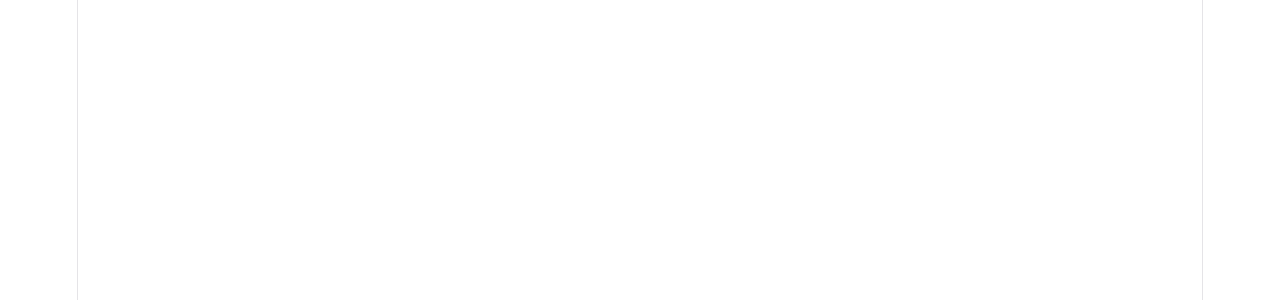
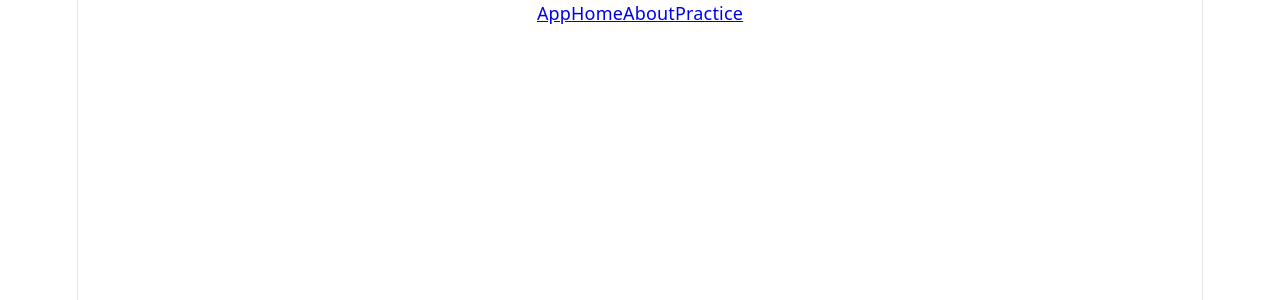
Before and after one commit to rr-emai/Git-Demo, a React (Vite) app: page / in a window 1280 px wide. Before the commit this address had no page. Shown: the top 300 px of the page. Built offline with nearby package versions, Linux system fonts and the light colour scheme.

Commit message:
added-practice-page

```diff
--- a/src/App.tsx
+++ b/src/App.tsx
@@ -1,14 +1,27 @@
 import { type JSX } from "react";
 import "./App.css";
-import { Route, Routes } from "react-router-dom";
+import { Link, Route, Routes } from "react-router-dom";
 import About from "./pages/About";
+import Practice from "./pages/Practice";
 
 function App(): JSX.Element {
   return (
     <>
       <Routes>
-        <Route path="/home" element={<h2>Home Routes</h2>} />
+        <Route
+          path="/"
+          element={
+            <div>
+              <Link to="/">App</Link>
+              <Link to="/home">Home</Link>
+              <Link to="/about">About</Link>
+              <Link to="/practice">Practice</Link>
+            </div>
+          }
+        />
+        <Route path="/Home" element={<h2>Home</h2>} />
         <Route path="/about" element={<About />} />
+        <Route path="/practice" element={<Practice />} />
       </Routes>
     </>
   );
--- /dev/null
+++ b/src/pages/Practice.tsx
@@ -0,0 +1,9 @@
+import React from 'react'
+
+const Practice = () => {
+  return (
+    <div>Practice</div>
+  )
+}
+
+export default Practice
```
